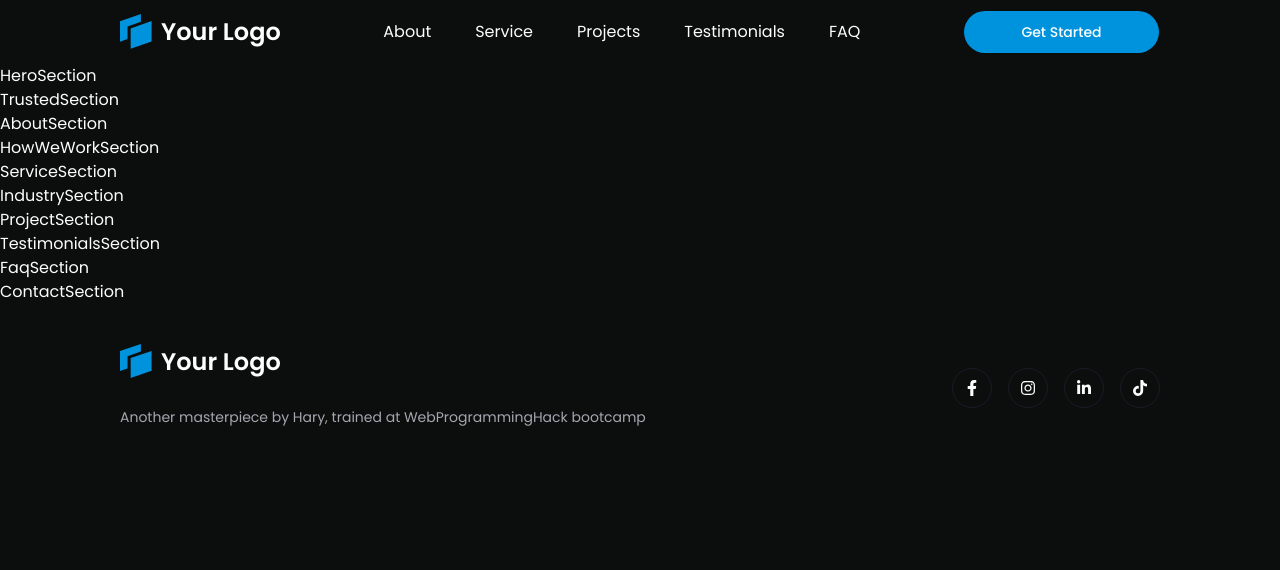
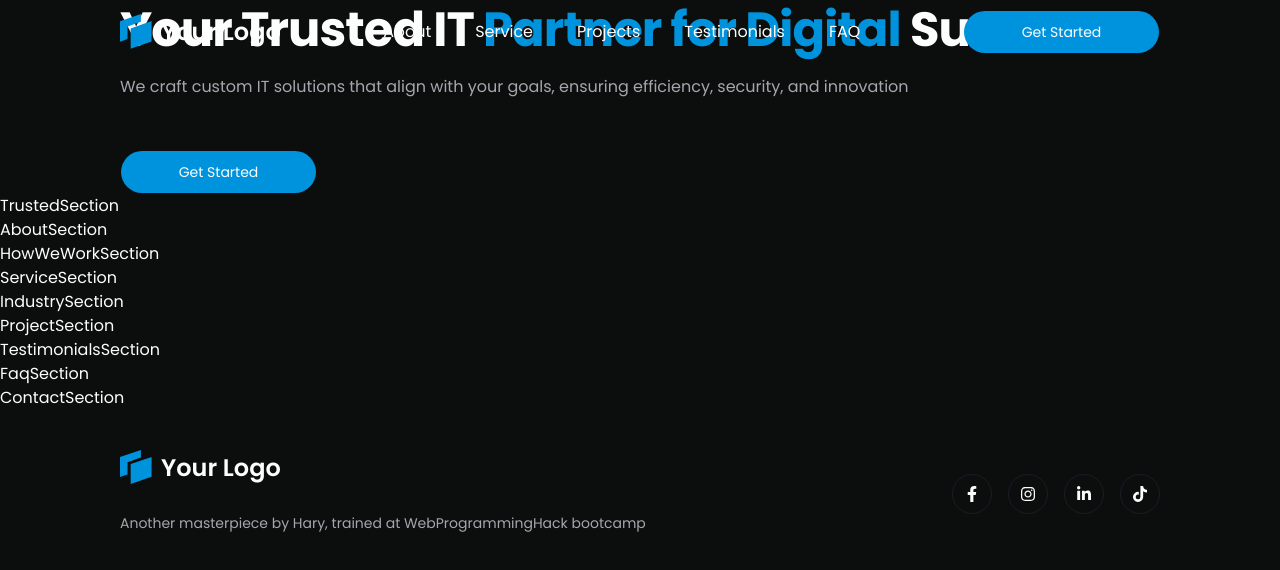
Before and after one commit to Hary300/Personal-Project-40-Dark-Blue-Portfolio, a React (Vite) app: page / in a window 1280 px wide. Shown: the top 570 px of the page. Built offline with nearby package versions, Linux system fonts and the light colour scheme.

Commit message:
feat: enhance header with scroll effect, update hero section with structured data, and add smooth scrolling to styles

```diff
--- a/src/components/layouts/Header.tsx
+++ b/src/components/layouts/Header.tsx
@@ -2,12 +2,32 @@ import { headerData } from '@/data/headerData';
 import Logo from '../shared/Logo';
 import { Button } from '../ui/button';
 import MobileNav from '../shared/MobileNav';
+import { useEffect, useState } from 'react';
+import { cn } from 'cn';
 
 const Header = () => {
+  const [isScroll, setIsScroll] = useState(false);
+
+  useEffect(() => {
+    const handleScroll = () => {
+      setIsScroll(window.scrollY > 10);
+    };
+
+    window.addEventListener('scroll', handleScroll);
+
+    return () => {
+      window.removeEventListener('scroll', handleScroll);
+    };
+  }, []);
   const navLinks = headerData.navLinks;
   const ctaButton = headerData.ctaButton;
   return (
-    <header className='flex justify-between items-center px-4 sm:px-10 lg:px-15 xl:px-30 h-16'>
+    <header
+      className={cn(
+        'fixed max-w-360 mx-auto w-full flex justify-between items-center px-4 sm:px-10 lg:px-15 xl:px-30 h-16 z-50',
+        isScroll && 'backdrop-blur-2xl'
+      )}
+    >
       <Logo />
       <MobileNav />
       <nav className='hidden lg:block'>
--- a/src/components/ui/button.tsx
+++ b/src/components/ui/button.tsx
@@ -4,7 +4,7 @@ import { cn } from 'cn';
 import { Slot } from 'radix-ui';
 
 const buttonVariants = cva(
-  "group/button inline-flex shrink-0 items-center justify-center rounded-full border border-transparent bg-clip-padding text-sm font-medium whitespace-nowrap transition-all outline-none select-none focus-visible:border-ring focus-visible:ring-3 focus-visible:ring-ring/50 active:not-aria-[haspopup]:translate-y-px disabled:pointer-events-none disabled:opacity-50 aria-invalid:border-destructive aria-invalid:ring-3 aria-invalid:ring-destructive/20 dark:aria-invalid:border-destructive/50 dark:aria-invalid:ring-destructive/40 [&_svg]:pointer-events-none [&_svg]:shrink-0 [&_svg:not([class*='size-'])]:size-4",
+  "group/button inline-flex shrink-0 items-center justify-center rounded-full border border-transparent bg-clip-padding text-sm font-regular whitespace-nowrap transition-all outline-none select-none focus-visible:border-ring focus-visible:ring-3 focus-visible:ring-ring/50 active:not-aria-[haspopup]:translate-y-px disabled:pointer-events-none disabled:opacity-50 aria-invalid:border-destructive aria-invalid:ring-3 aria-invalid:ring-destructive/20 dark:aria-invalid:border-destructive/50 dark:aria-invalid:ring-destructive/40 [&_svg]:pointer-events-none [&_svg]:shrink-0 [&_svg:not([class*='size-'])]:size-4",
   {
     variants: {
       variant: {
--- a/src/data/01-heroData.ts
+++ b/src/data/01-heroData.ts
@@ -20,12 +20,14 @@ interface HeroImg {
 }
 
 interface HeroData {
+  text: {
     title: {
       prefix: string;
       highlight: string;
       suffix: string;
     };
     description: string;
+  };
   heroImg: HeroImg;
   ctaButton: {
     label: 'Get Started';
@@ -35,6 +37,7 @@ interface HeroData {
 }
 
 export const heroData: HeroData = {
+  text: {
     title: {
       prefix: 'Your Trusted IT ',
       highlight: 'Partner for Digital ',
@@ -42,6 +45,7 @@ export const heroData: HeroData = {
     },
     description:
       'We craft custom IT solutions that align with your goals, ensuring efficiency, security, and innovation',
+  },
   ctaButton: {
     label: 'Get Started',
     href: '#contact',
--- a/src/sections/01-hero/HeroSection.tsx
+++ b/src/sections/01-hero/HeroSection.tsx
@@ -1,5 +1,28 @@
+import SectionWrapper from '@/components/layouts/SectionWrapper';
+import { Button } from '@/components/ui/button';
+import { heroData } from '@/data/01-heroData';
+
 const HeroSection = () => {
-  return <div>HeroSection</div>;
+  const title = heroData.text.title;
+  const description = heroData.text.description;
+  const ctaButton = heroData.ctaButton;
+  return (
+    <SectionWrapper sectionId='home'>
+      <div className='flex flex-col gap-6 lg:gap-12'>
+        <div className='flex flex-col gap-3'>
+          <h1 className='font-bold text-display-xl lg:text-display-2xl'>
+            {title.prefix}{' '}
+            <span className='text-primary-300'>{title.highlight}</span>{' '}
+            {title.suffix}
+          </h1>
+          <p className='text-neutral-400 text-sm lg:text-md'>{description}</p>
+        </div>
+        <Button asChild className='hidden lg:flex w-full lg:max-w-49.25'>
+          <a href={ctaButton.href}>{ctaButton.label}</a>
+        </Button>
+      </div>
+    </SectionWrapper>
+  );
 };
 
 export default HeroSection;
--- a/src/styles/index.css
+++ b/src/styles/index.css
@@ -286,3 +286,8 @@
     @apply font-sans;
   }
 }
+
+html {
+  scroll-behavior: smooth;
+  scroll-padding-top: 5rem;
+}
```
Lines whose indentation alone changed are shown as unchanged.
